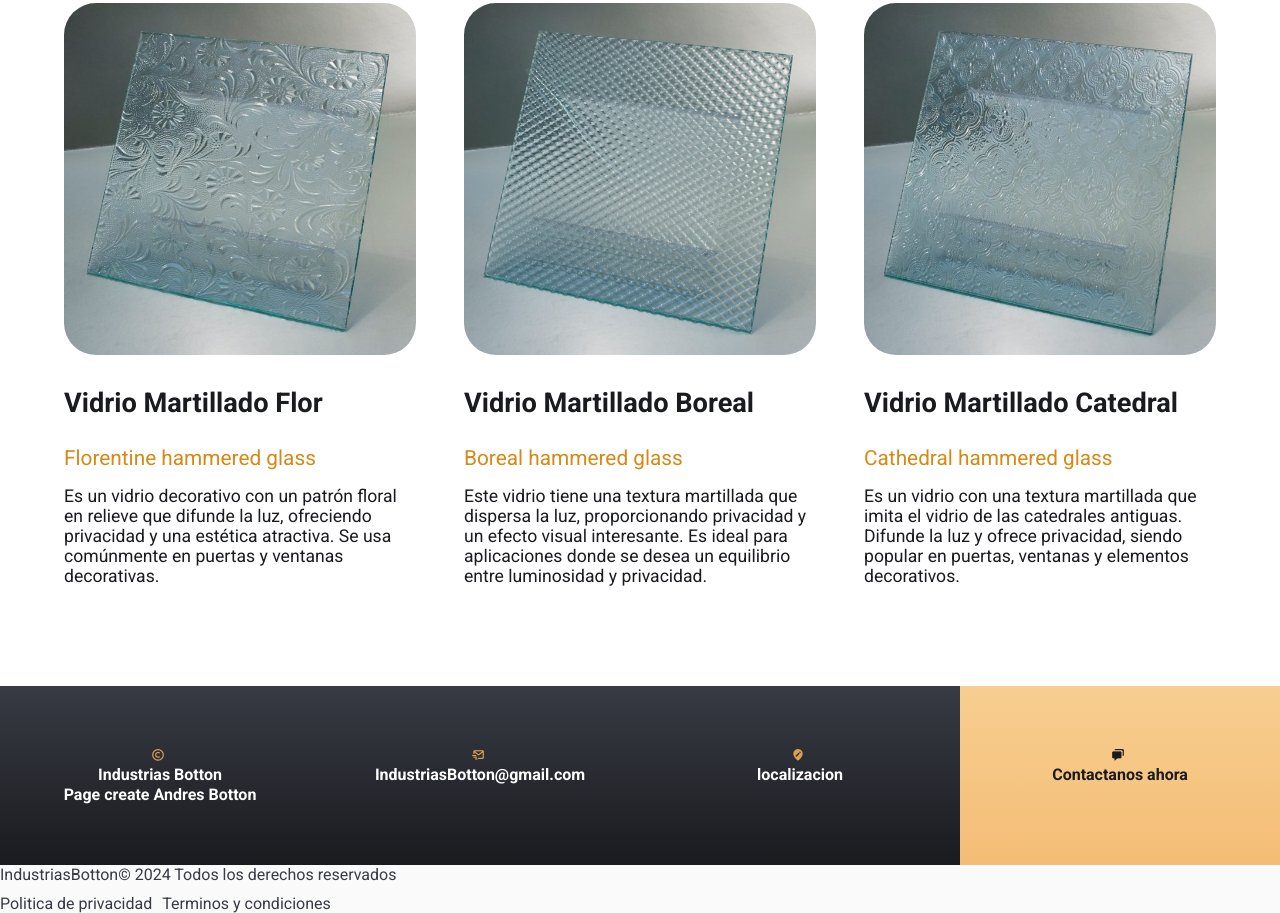
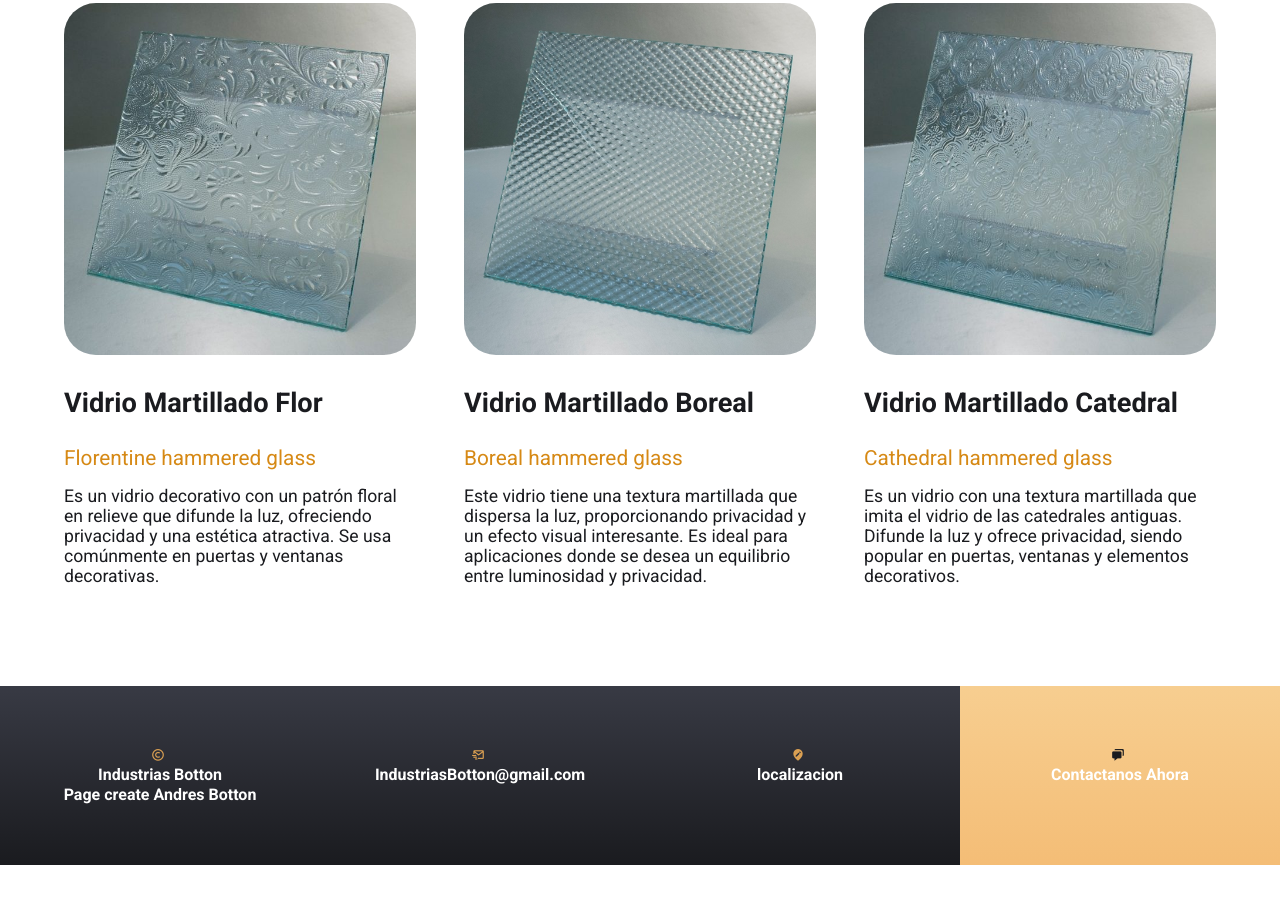
Before and after one commit to andresbotton/industriasBotton, a plain HTML site: page catalogo.html in a window 1280 px wide. Shown: the part 2287-3200 px from the top of the page. After the commit the page ends 3152 px from the top, so only its background shows below. Drawn offline with nearby package versions, Linux system fonts and the light colour scheme.

Commit message:
actualizacion3

```diff
--- a/catalogo.html
+++ b/catalogo.html
@@ -178,7 +178,7 @@
         </div>
     </section>
     </main>
-    <a href="https://api.whatsapp.com/send?phone=3167034274&text=Hola%21%20Quisiera%20m%C3%A1s%20informaci%C3%B3n%20sobre%20Vidrios%20."
+    <a href="https://api.whatsapp.com/send?phone=573002711404&text=Hola%21%20Quisiera%20m%C3%A1s%20informaci%C3%B3n%20sobre%20Vidrios%20."
         class="float" target="_blank">
         <i class="fa fa-whatsapp my-float"></i>
     </a>
@@ -195,28 +195,26 @@
             </div>
             <div class="item__contact">
                 <i class='bx bxs-edit-location contact__icon'></i>
-                <h3 class="contact__title">localizacion</h3>
+                <h3 class="contact__title"><a class="link2" href="contactanos.html">localizacion</a></h3>
+
             </div>
             <div class="item__contact item__contact--gold">
                 <i class='bx bxs-chat contact__icon contact__icon--modifier'></i>
-                <h3 class="contact__title">Contactanos ahora</h3>
+                <h3 class="contact__title"><a class="link2"
+                        href="https://api.whatsapp.com/send?phone=573002711404&text=Hola%21%20Quisiera%20m%C3%A1s%20informaci%C3%B3n%20sobre%20Vidrios%20.">Contactanos
+                        Ahora</a></h3>
             </div>
+        </div>
         </div>
     </footer>
     <footer class="footer">
         <div class="contact">
-                <div class="footer__copy">
-            <p class="copyright">IndustriasBotton&copy; 2024 Todos los derechos reservados</p>
-
-            <a href="#" class="politica__privacidad politica__privacidad--margin">Politica de privacidad</a>
-            <a href="#" class="politica__privacidad ">Terminos y condiciones</a>
         </div>
         </div>
-            </div>
 
     </footer>
-</section>
-</div>
+    </section>
+    </div>
 </body>
 
 </html>
```
Also changed, not shown: contactanos.html (+6 -6 lines), proyectos.html (+2 -2 lines).
